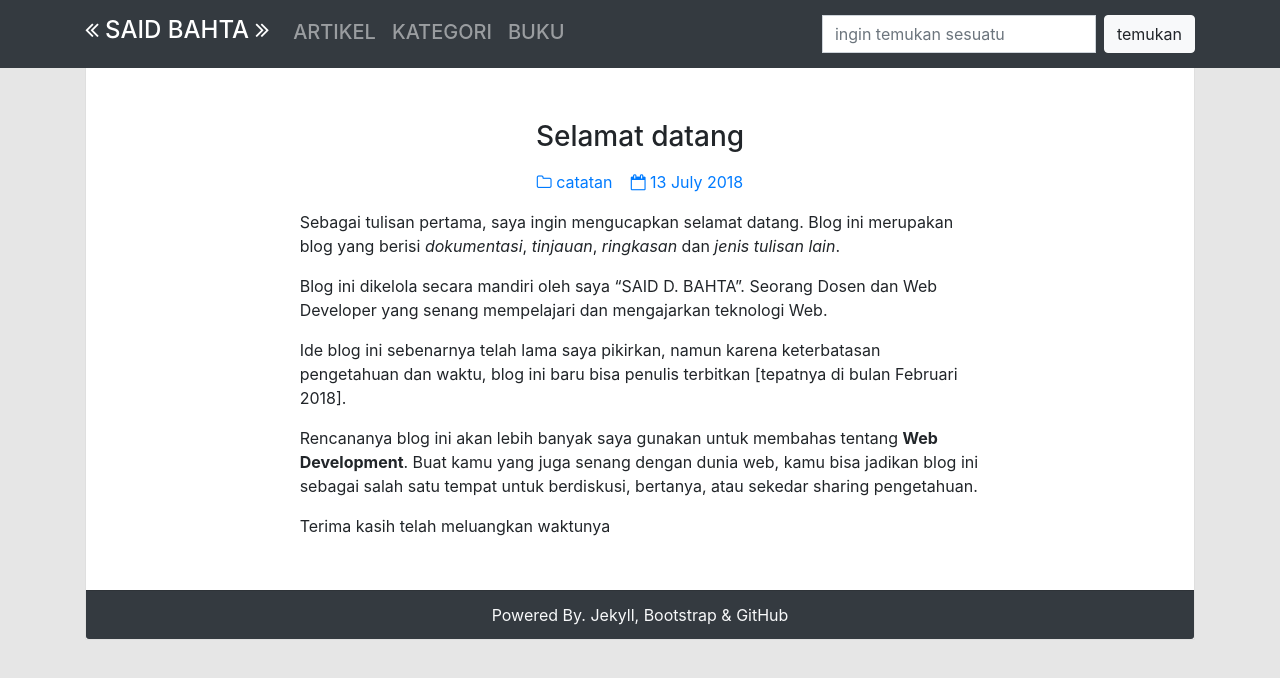
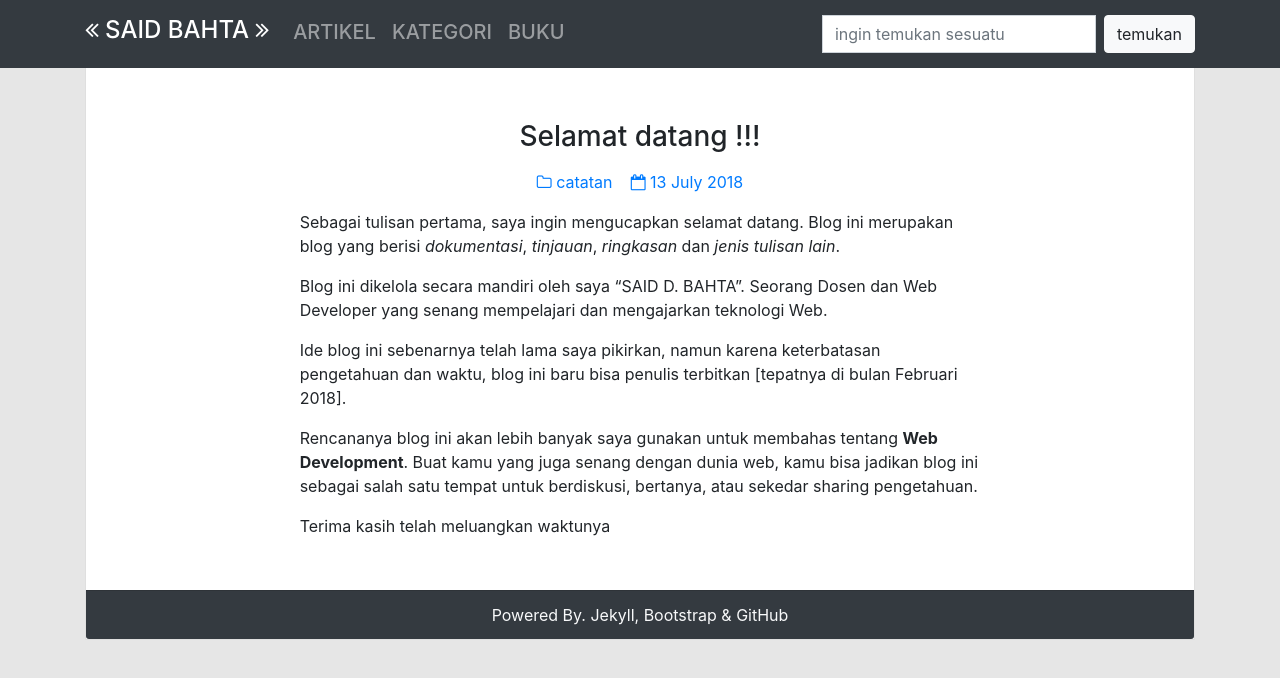
Before and after one commit to surtinaali/blog, a Jekyll site: the page built from _posts/2018-07-13-selamat-datang.markdown, in a window 1280 px wide. Shown: the top 678 px of the page. Built offline with Jekyll 4.4.1, drawn with Linux system fonts in a browser that asks for light colours; comment, search, counter and statistics services are not loaded.

Commit message:
update judul

```diff
--- a/_posts/2018-07-13-selamat-datang.markdown
+++ b/_posts/2018-07-13-selamat-datang.markdown
@@ -1,6 +1,6 @@
 ---
 layout: post
-title: "Selamat datang"
+title: "Selamat datang !!!"
 date: 2018-07-13 10:35:02 +0900
 categories: catatan
 img_path: assets/img/post/130718.svg
```
